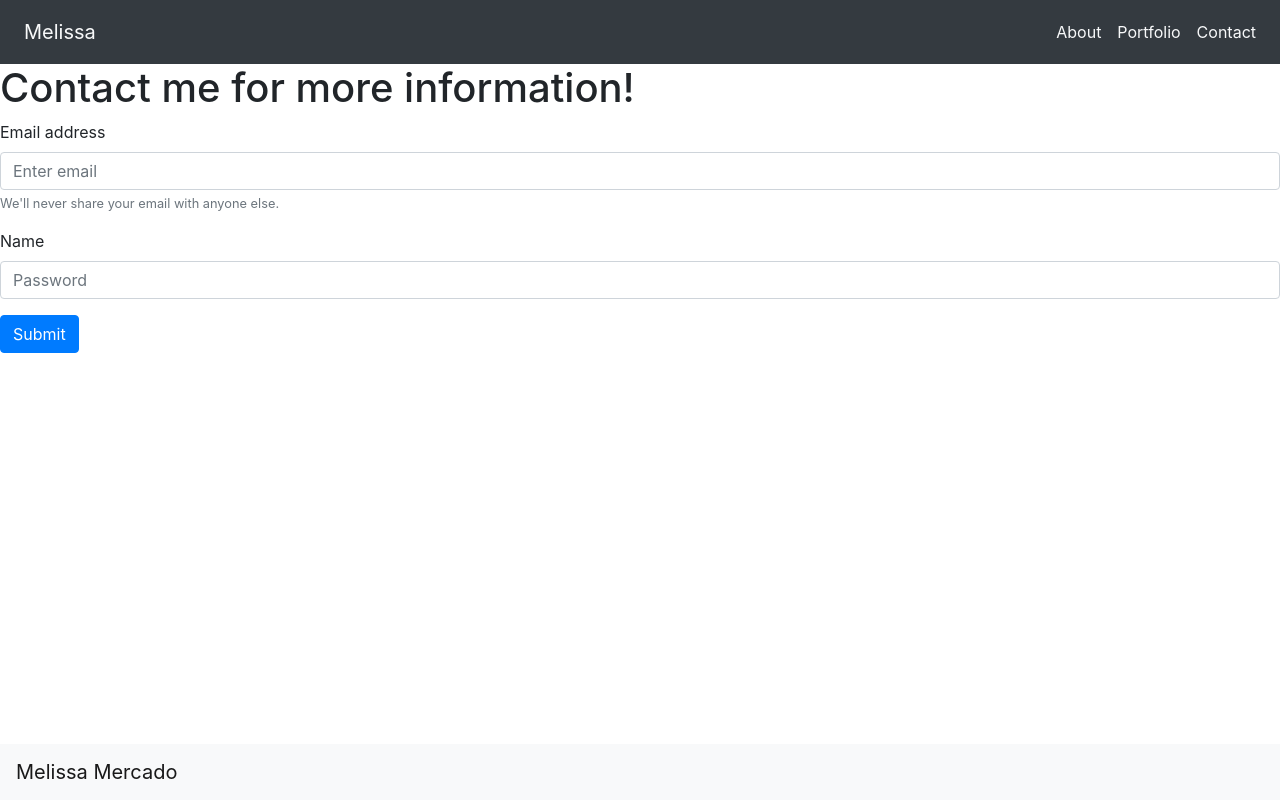
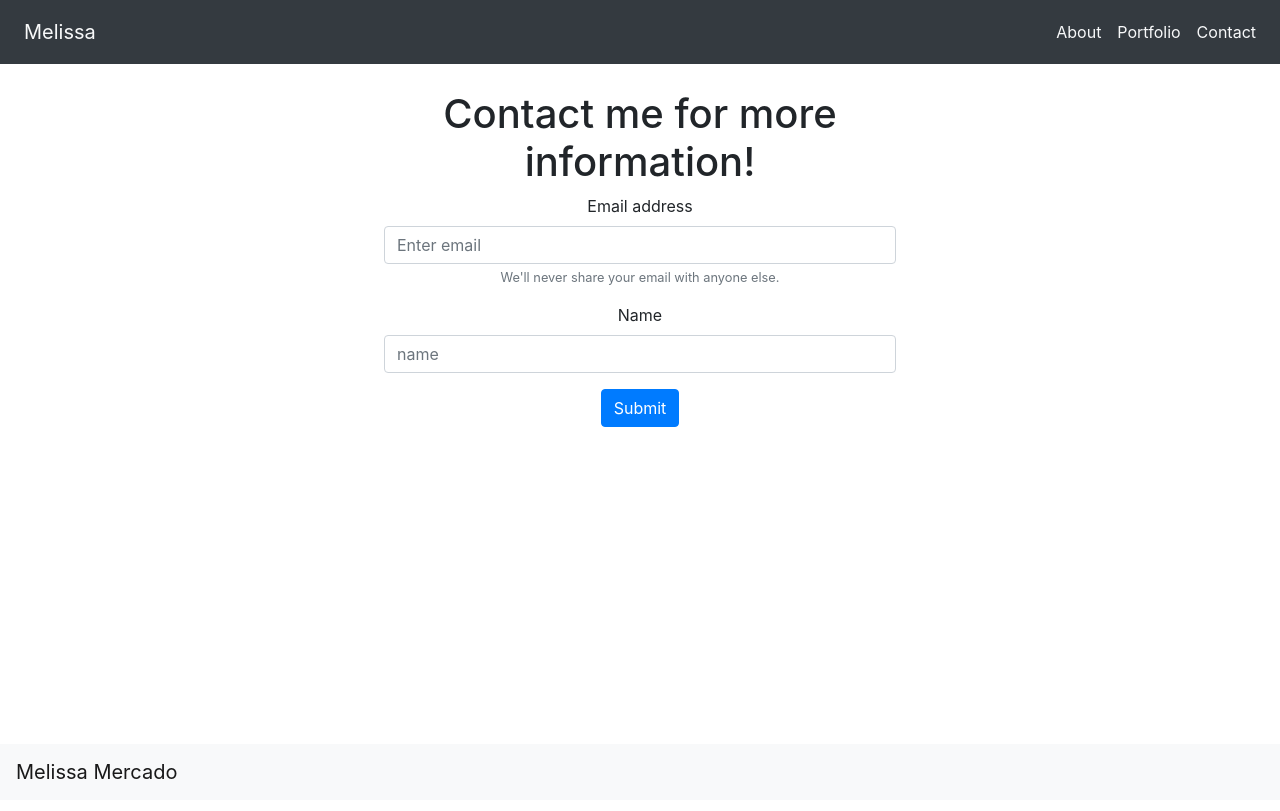
Before and after one commit to mmerc00/reactPortfolio, a React (Create React App) app in the folder client/: page /Contact in a window 1280 px wide. Built offline with nearby package versions, Linux system fonts and the light colour scheme.

Commit message:
cleaned up contact page

```diff
--- a/client/src/components/About/index.js
+++ b/client/src/components/About/index.js
@@ -30,6 +30,7 @@ const About = () => {
           <Button
             variant="primary"
             href="www.linkedin.com/in/melissa-mercado2323"
+            target="blank"
           >
             Linkedin
           </Button>
--- /dev/null
+++ b/client/src/components/Contact/contact.css
@@ -0,0 +1,9 @@
+#contact {
+  align-items: center !important;
+  justify-content: center !important;
+  text-align: center !important ;
+  padding-left: 30% !important;
+  padding-right: 30% !important;
+  padding-top: 2% !important;
+  padding-bottom: 30% !important;
+}
--- a/client/src/components/Contact/index.js
+++ b/client/src/components/Contact/index.js
@@ -1,9 +1,10 @@
 import React from "react";
 import { Form, Button } from "react-bootstrap";
+import "./contact.css";
 
 const Contact = () => {
   return (
-    <>
+    <div id="contact">
       <h1>Contact me for more information!</h1>
       <Form className="contactForm">
         <Form.Group controlId="formBasicEmail">
@@ -16,13 +17,13 @@ const Contact = () => {
 
         <Form.Group controlId="formBasicPassword">
           <Form.Label>Name</Form.Label>
-          <Form.Control type="password" placeholder="Password" />
+          <Form.Control type="name" placeholder="name" />
         </Form.Group>
         <Button variant="primary" type="submit">
           Submit
         </Button>
       </Form>
-    </>
+    </div>
   );
 };
 
```
